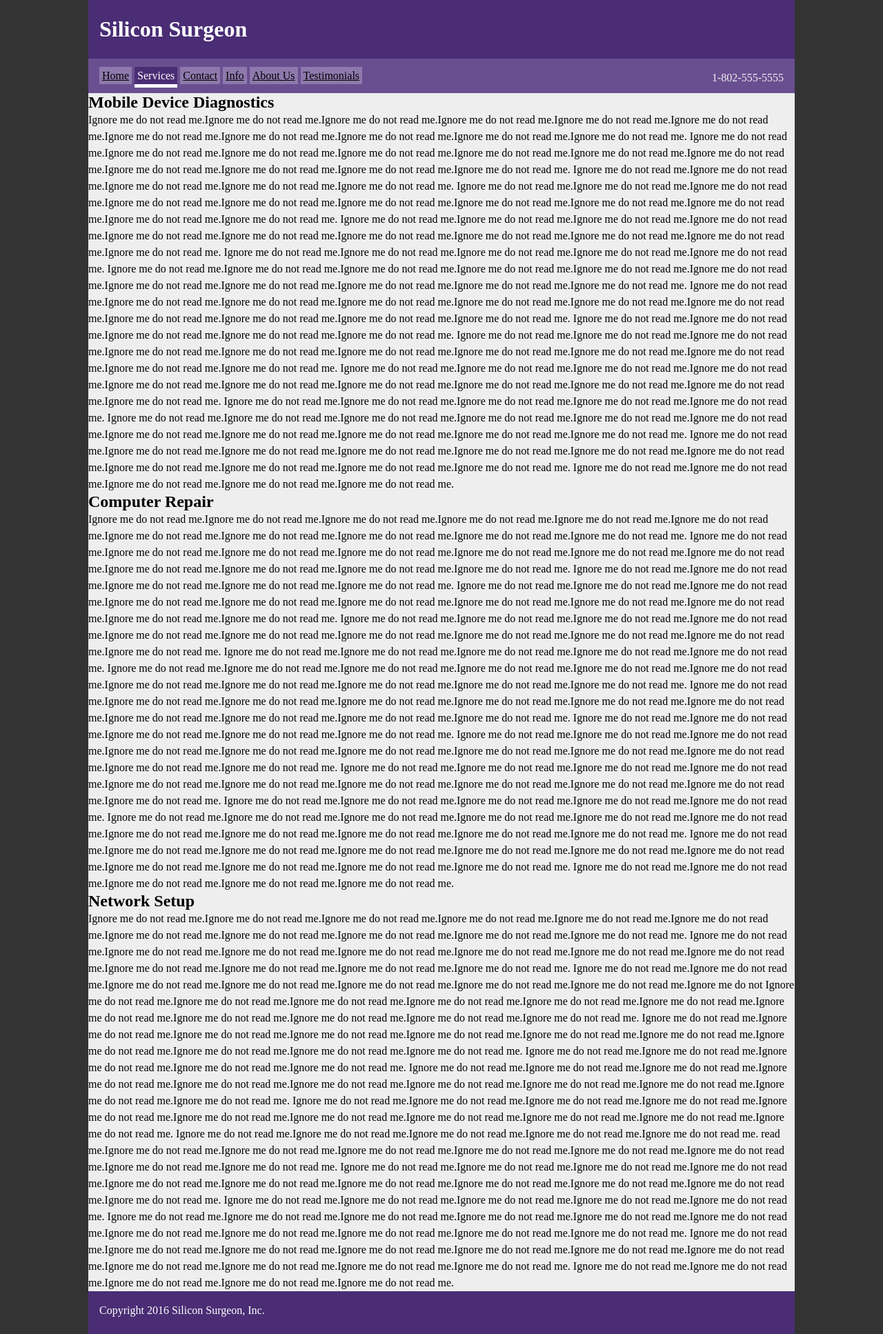
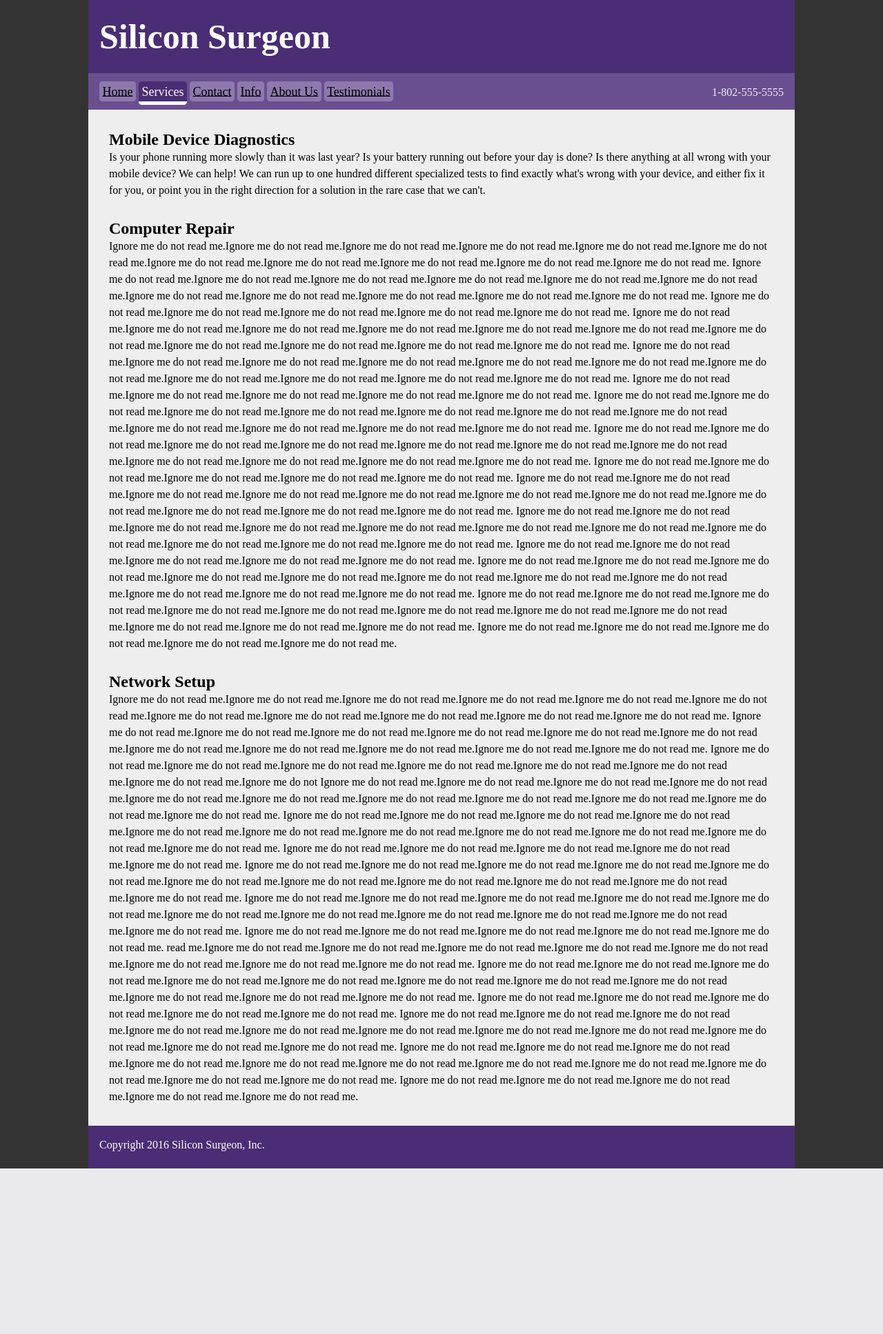
Before and after one commit to flamestormp/siliconsurgeon, a PHP site: page /services.php in a window 1280 px wide. Shown: the whole page at 69% size. After the commit the page ends 1694 px from the top, so only its background shows below. Run offline with PHP 8.4, Linux system fonts and the light colour scheme; data that the repository does not hold is empty.

Commit message:
some css changes, wip services page

```diff
--- a/css/theme.css
+++ b/css/theme.css
@@ -11,6 +11,10 @@ header,footer {
     font-size: 1.5em;
 }
 
+h1#title{
+    font-size: 50px;
+}
+
 h1#title,p#footer{
     color:white;
 }
@@ -18,7 +22,7 @@ h1#title,p#footer{
 header {
     padding-top: 1.5em;
     padding-bottom: 1.5em;
-   /* border-radius: 0 0 1em 1em; */
+    /* border-radius: 0 0 1em 1em; */
 }
 
 footer {
@@ -40,6 +44,10 @@ p {
     line-height: 150%;
 }
 
+article{
+    margin: 30px;
+}
+
 nav>p {
     margin: 0;
     float: right;
@@ -56,8 +64,9 @@ p.home {
 a.nav{
     background-color: #8E79AD;
     padding: .25em;
-    /* border-radius: .25em; */
+    border-radius: .25em;
     color: black;
+    font-size: large;
 }
 
 a.nav:hover,a#activepage{
--- a/index.php
+++ b/index.php
@@ -20,19 +20,19 @@
                     <a href="services.php#mobile">
                         <img class="slideshow" src="img/placeholder1.jpg">
                     </a>
-                    <figcaption></figcaption>
+                    <figcaption>Mobile Device Diagnostics</figcaption>
                 </figure>
                 <figure>
                     <a href="services.php#repair">
                         <img class="slideshow" src="img/placeholder2.png">
                     </a>
-                    <figcaption></figcaption>
+                    <figcaption>Computer Repair</figcaption>
                 </figure>
                 <figure>
                     <a href="services.php#networking">
                         <img class="slideshow" src="img/placeholder3.jpg">
                     </a>
-                    <figcaption></figcaption>
+                    <figcaption>Network Setup</figcaption>
                 </figure>
             </div>
             </article>
--- a/services.php
+++ b/services.php
@@ -6,56 +6,12 @@
         <article id="mobile">
             <h2>Mobile Device Diagnostics</h2>
             <p>
-         Ignore me do not read me.Ignore me do not read me.Ignore me do not
-         read me.Ignore me do not read me.Ignore me do not read me.Ignore me do
-         not read me.Ignore me do not read me.Ignore me do not read me.Ignore
-         me do not read me.Ignore me do not read me.Ignore me do not read me.
-         Ignore me do not read me.Ignore me do not read me.Ignore me do not
-         read me.Ignore me do not read me.Ignore me do not read me.Ignore me do
-         not read me.Ignore me do not read me.Ignore me do not read me.Ignore
-         me do not read me.Ignore me do not read me.Ignore me do not read me.
-         Ignore me do not read me.Ignore me do not read me.Ignore me do not
-         read me.Ignore me do not read me.Ignore me do not read me.
-         Ignore me do not read me.Ignore me do not read me.Ignore me do not
-         read me.Ignore me do not read me.Ignore me do not read me.Ignore me do
-         not read me.Ignore me do not read me.Ignore me do not read me.Ignore
-         me do not read me.Ignore me do not read me.Ignore me do not read me.
-         Ignore me do not read me.Ignore me do not read me.Ignore me do not
-         read me.Ignore me do not read me.Ignore me do not read me.Ignore me do
-         not read me.Ignore me do not read me.Ignore me do not read me.Ignore
-         me do not read me.Ignore me do not read me.Ignore me do not read me.
-         Ignore me do not read me.Ignore me do not read me.Ignore me do not
-         read me.Ignore me do not read me.Ignore me do not read me.
-         Ignore me do not read me.Ignore me do not read me.Ignore me do not
-         read me.Ignore me do not read me.Ignore me do not read me.Ignore me do
-         not read me.Ignore me do not read me.Ignore me do not read me.Ignore
-         me do not read me.Ignore me do not read me.Ignore me do not read me.
-         Ignore me do not read me.Ignore me do not read me.Ignore me do not
-         read me.Ignore me do not read me.Ignore me do not read me.Ignore me do
-         not read me.Ignore me do not read me.Ignore me do not read me.Ignore
-         me do not read me.Ignore me do not read me.Ignore me do not read me.
-         Ignore me do not read me.Ignore me do not read me.Ignore me do not
-         read me.Ignore me do not read me.Ignore me do not read me.
-         Ignore me do not read me.Ignore me do not read me.Ignore me do not
-         read me.Ignore me do not read me.Ignore me do not read me.Ignore me do
-         not read me.Ignore me do not read me.Ignore me do not read me.Ignore
-         me do not read me.Ignore me do not read me.Ignore me do not read me.
-         Ignore me do not read me.Ignore me do not read me.Ignore me do not
-         read me.Ignore me do not read me.Ignore me do not read me.Ignore me do
-         not read me.Ignore me do not read me.Ignore me do not read me.Ignore
-         me do not read me.Ignore me do not read me.Ignore me do not read me.
-         Ignore me do not read me.Ignore me do not read me.Ignore me do not
-         read me.Ignore me do not read me.Ignore me do not read me.
-         Ignore me do not read me.Ignore me do not read me.Ignore me do not
-         read me.Ignore me do not read me.Ignore me do not read me.Ignore me do
-         not read me.Ignore me do not read me.Ignore me do not read me.Ignore
-         me do not read me.Ignore me do not read me.Ignore me do not read me.
-         Ignore me do not read me.Ignore me do not read me.Ignore me do not
-         read me.Ignore me do not read me.Ignore me do not read me.Ignore me do
-         not read me.Ignore me do not read me.Ignore me do not read me.Ignore
-         me do not read me.Ignore me do not read me.Ignore me do not read me.
-         Ignore me do not read me.Ignore me do not read me.Ignore me do not
-         read me.Ignore me do not read me.Ignore me do not read me. </p>
+                Is your phone running more slowly than it was last year? Is your battery running out before
+                your day is done? Is there anything at all wrong with your mobile device?
+                We can help! We can run up to one hundred different specialized tests
+                to find exactly what's wrong with your device, and either fix it for you,
+                or point you in the right direction for a solution in the rare case that we can't.
+            </p>
         </article>
         <article id="repair">
         <h2>Computer Repair</h2>
--- a/testimonials.php
+++ b/testimonials.php
@@ -4,7 +4,7 @@
         <div id="wrap">
         <div id="main">
         <article id="testimonials">
-        <h1>Reviews and Testomonials</h1>
+        <h1>Reviews and Testimonials</h1>
         <br/>
         <hr/>
         <?php
```
Also changed, not shown: info.php (+3 -6 lines).
